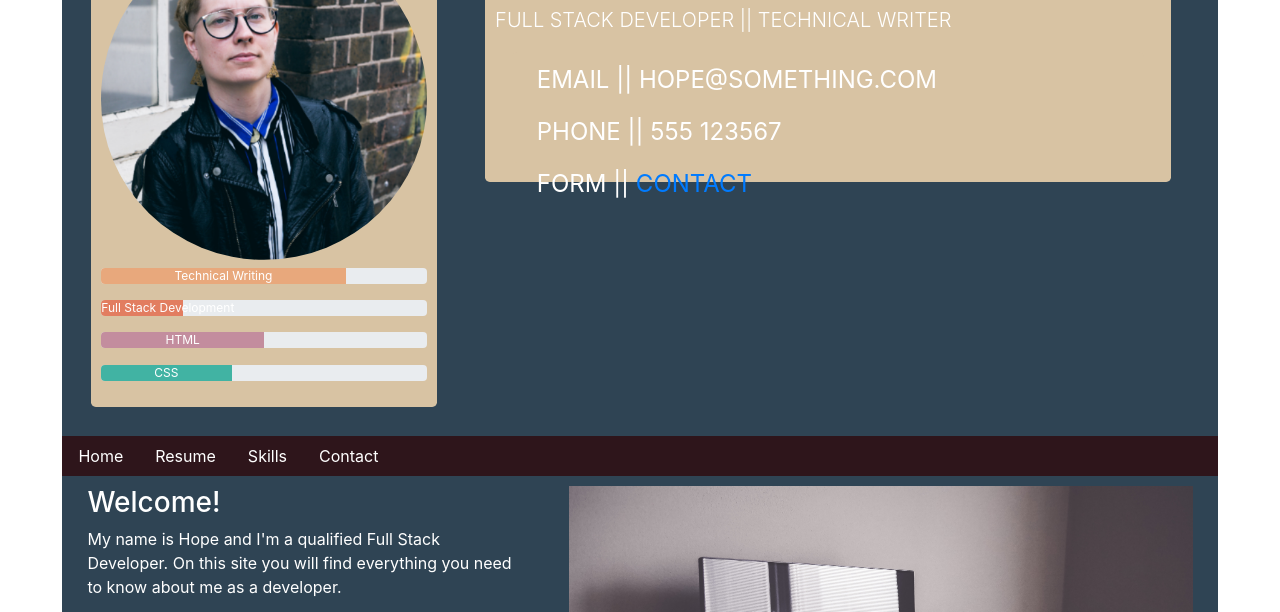
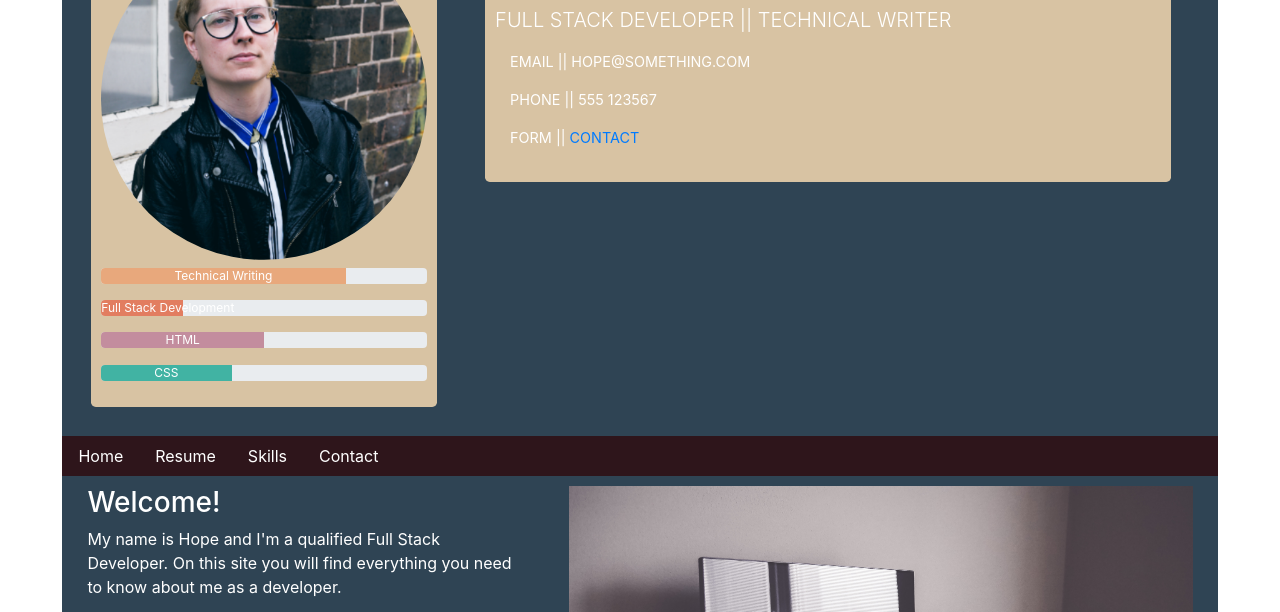
Before and after one commit to BleakTerrain/MilestoneProject-, a plain HTML site: page index.html in a window 1280 px wide. Shown: the part 170-782 px from the top of the page. Drawn offline with nearby package versions, Linux system fonts and the light colour scheme.

Commit message:
some quick layout changes

```diff
--- a/assets/CSS/stylesheet.css
+++ b/assets/CSS/stylesheet.css
@@ -63,7 +63,8 @@ min-height: 40%;
 
 .contact-info
 {
-  text-align: left;
+
+  font-size: 60%;
 }
 /*-----------------------------SkillsBar-------------------*/
 .skill-bars
--- a/index.html
+++ b/index.html
@@ -54,15 +54,14 @@
                 <div class="jumbotron text-uppercase name-card">
                     <h1>Hope Rudd</h1>
                     <p class="lead ">Full Stack Developer || Technical Writer </p>
-                    <section class="jumbotron text-uppercase contact-card">
 
-                        <div class="col-sm-12">
+                            <div class="col-sm-12">
                             <p class="contact-info"> Email || Hope@Something.com</p>
                             <p class="contact-info"> Phone || 555 123567</p>
                             <p class="contact-info"> Form || <a href="contact.html">Contact</a></p>
                         </div>
 
-                    </section>
+
                 </div>
 
 
```
